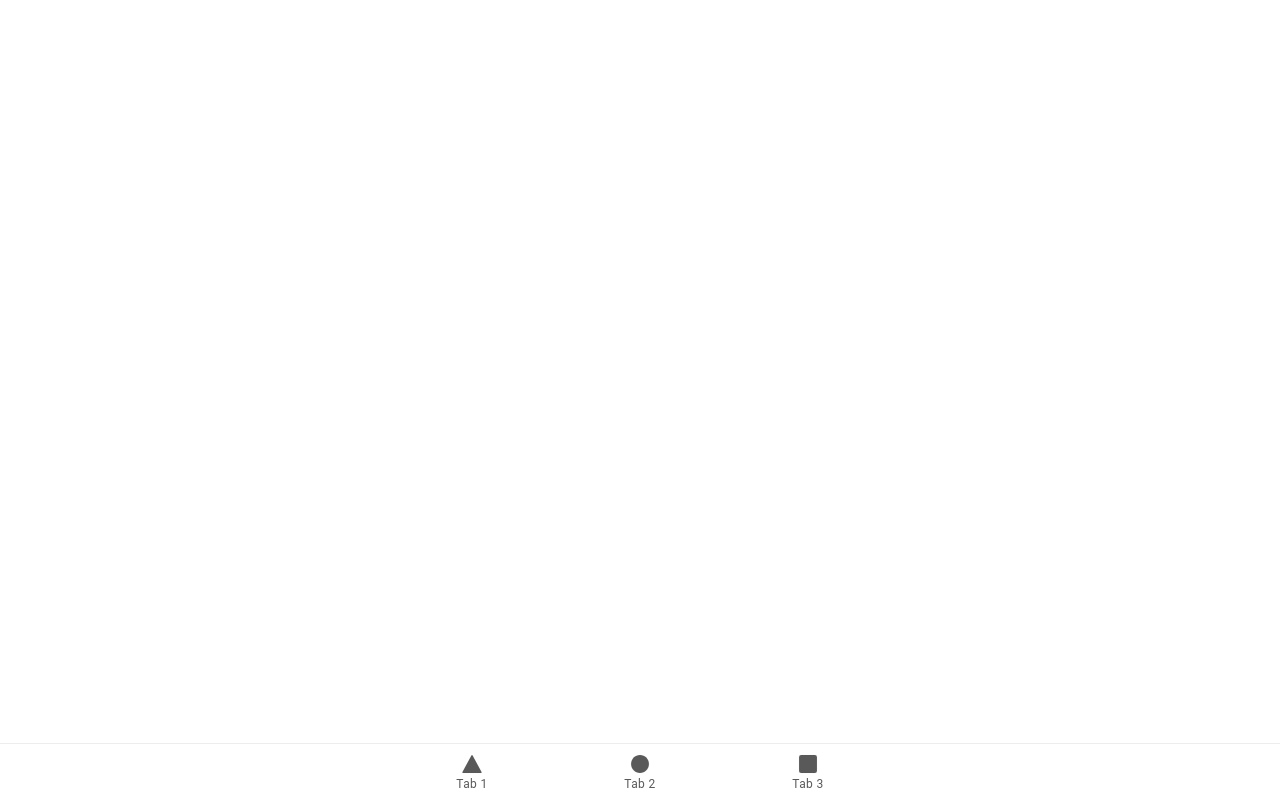
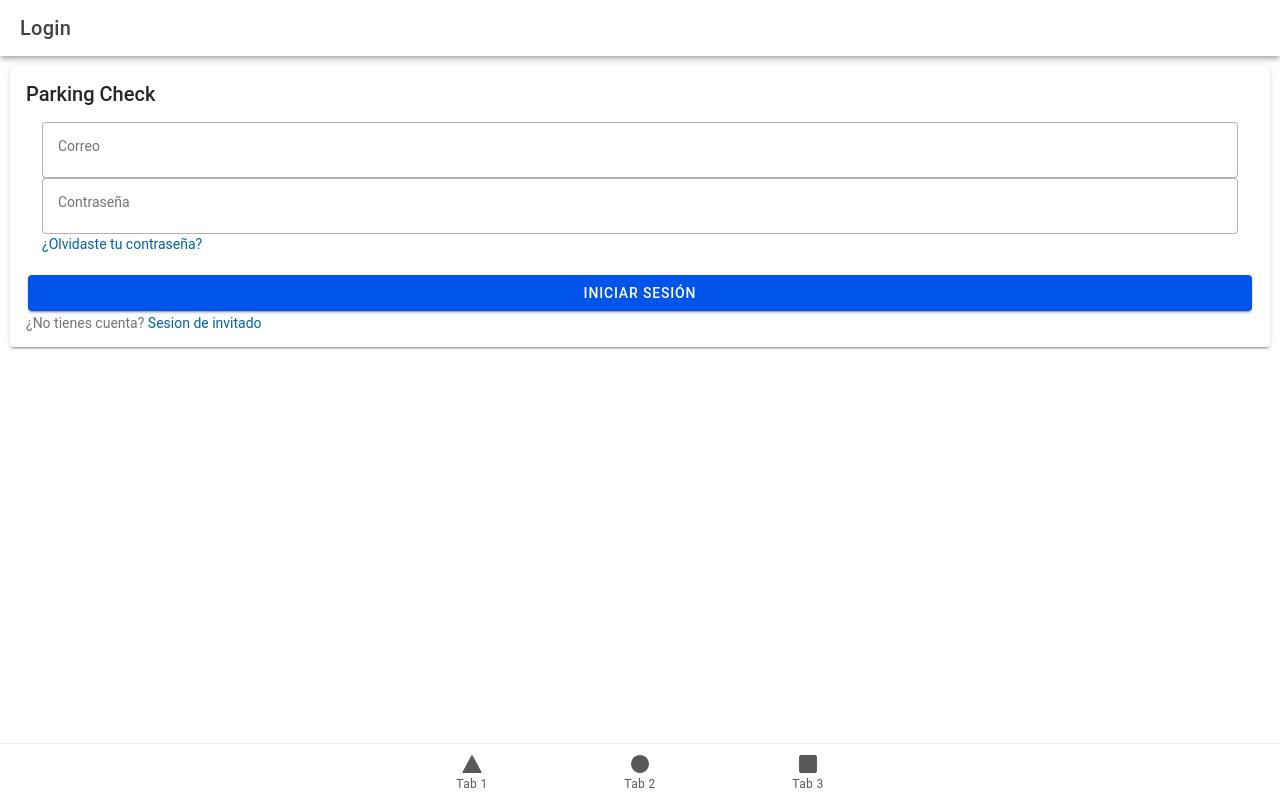
Before and after one commit to ffuentealba19/TDI4_G7, a React (Vite) app in the folder Parking Check/: page /login in a window 1280 px wide. Built offline with nearby package versions, Linux system fonts and the light colour scheme.

Commit message:
Creacion de la primera ruta de Login
Se anida a ionic la primera ruta de login además de crear la estructura inicial la cual deberá ser conectada en un futuro a la base de datos de los chicos de 2do año.

```diff
--- a/Parking Check/src/App.tsx
+++ b/Parking Check/src/App.tsx
@@ -14,6 +14,7 @@ import { ellipse, square, triangle } from 'ionicons/icons';
 import Tab1 from './pages/Tab1';
 import Tab2 from './pages/Tab2';
 import Tab3 from './pages/Tab3';
+import Login from './pages/login';
 
 /* Core CSS required for Ionic components to work properly */
 import '@ionic/react/css/core.css';
@@ -55,6 +56,9 @@ const App: React.FC = () => (
           <Route exact path="/tab1">
             <Tab1 />
           </Route>
+          <Route exact path="/login">
+            <Login />
+          </Route>
           <Route exact path="/tab2">
             <Tab2 />
           </Route>
--- /dev/null
+++ b/Parking Check/src/pages/login.tsx
@@ -0,0 +1,39 @@
+import { IonContent, IonHeader, IonPage, IonTitle , IonToolbar , IonCard, IonCardHeader, IonCardTitle, IonCardContent, IonInput, IonLabel, IonButton, IonNavLink } from '@ionic/react';
+import './login.css';
+import Tab1 from './Tab1';
+
+
+const Login: React.FC = () => {
+  return (
+    <IonPage>
+      <IonHeader>
+        <IonToolbar>
+          <IonTitle>Login</IonTitle>
+        </IonToolbar>
+      </IonHeader>
+      <IonContent fullscreen>
+        <IonHeader collapse="condense">
+          <IonToolbar>
+            <IonTitle size="large">Login</IonTitle>
+          </IonToolbar>
+        </IonHeader>
+        <IonCard>
+            <IonCardHeader>
+                <IonCardTitle>
+                    Parking Check
+                </IonCardTitle>
+                <IonCardContent class='ion-padding'>
+                    <IonInput type='email' label = "Correo" labelPlacement='floating' fill='outline' placeholder='Porfavor ingrese su correo'></IonInput>
+                    <IonInput type='password' label = "Contraseña" labelPlacement='floating' fill='outline' placeholder='Porfavor ingrese su contraseña'></IonInput>
+                    <IonLabel color='secondary'>¿Olvidaste tu contraseña?</IonLabel>
+                </IonCardContent>
+                <IonButton expand='block' color='primary'>Iniciar Sesión</IonButton>
+                <IonLabel>¿No tienes cuenta? <IonLabel color='secondary'>Sesion de invitado</IonLabel></IonLabel>
+            </IonCardHeader>
+        </IonCard>
+      </IonContent>
+    </IonPage>
+  );
+};
+
+export default Login;
```
Also changed, not shown: Parking Check/src/pages/login.css (added).
